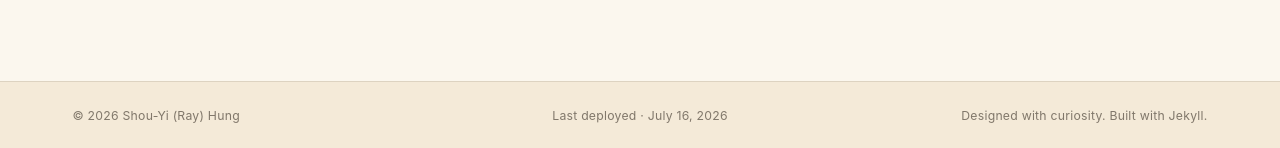
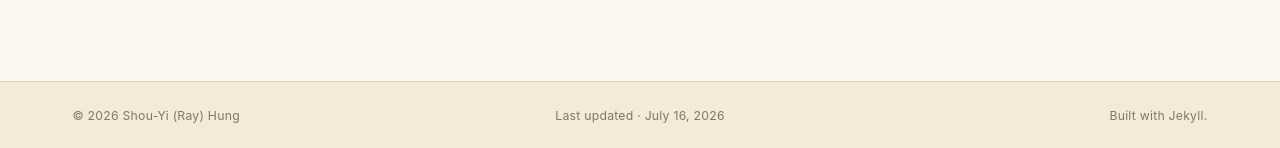
Before and after one commit to Lei-Tin/PortfolioPage, a Jekyll site: the page built from _pages/about.md, in a window 1280 px wide and 900 px high, scrolled down 2597 px. Shown: the part 749-897 px from the top of the window. Built offline with Jekyll 4.4.1, drawn with Linux system fonts in a browser that asks for light colours.

Commit message:
Update footer design

```diff
--- a/_includes/footer.html
+++ b/_includes/footer.html
@@ -21,6 +21,6 @@
 
 <div class="page__footer-copyright">
   <span>© {{ "now" | date: "%Y" }} Shou-Yi (Ray) Hung</span>
-  <span class="footer__deployed">Last deployed · <time datetime="{{ site.time | date_to_xmlschema }}">{{ site.time | date: "%B %-d, %Y" }}</time></span>
-  <span class="footer__note">Designed with curiosity. Built with Jekyll.</span>
+  <span class="footer__updated">Last updated · <time datetime="{{ "now" | date_to_xmlschema }}">{{ "now" | date: "%B %-d, %Y" }}</time></span>
+  <span class="footer__note">Built with Jekyll.</span>
 </div>
--- a/_sass/_redesign.scss
+++ b/_sass/_redesign.scss
@@ -665,7 +665,7 @@ img { border: 0; }
 .page__footer { margin-top: 0; color: var(--muted); background: var(--surface-soft); border-color: var(--line); }
 .page__footer footer { max-width: 1180px; margin-top: 0; padding: 1.4rem 1.25rem; }
 .page__footer-copyright { display: grid; grid-template-columns: 1fr auto 1fr; align-items: center; gap: 1.5rem; font-size: 0.68rem; letter-spacing: 0.02em; }
-.footer__deployed { justify-self: center; }
+.footer__updated { justify-self: center; }
 .footer__note { justify-self: end; text-align: right; }
 
 [data-reveal] { opacity: 0; transform: translateY(24px); transition: opacity 700ms cubic-bezier(.2,.8,.2,1), transform 700ms cubic-bezier(.2,.8,.2,1); }
@@ -746,7 +746,7 @@ img { border: 0; }
   .page__inner-wrap .pagination--cards { grid-template-columns: 1fr; }
   .pagination__card--next { grid-column: 1; text-align: left; }
   .page__footer-copyright { display: flex; align-items: flex-start; flex-direction: column; gap: 0.35rem; }
-  .footer__deployed, .footer__note { justify-self: auto; text-align: left; }
+  .footer__updated, .footer__note { justify-self: auto; text-align: left; }
 }
 
 @media (max-width: 850px) {
```
